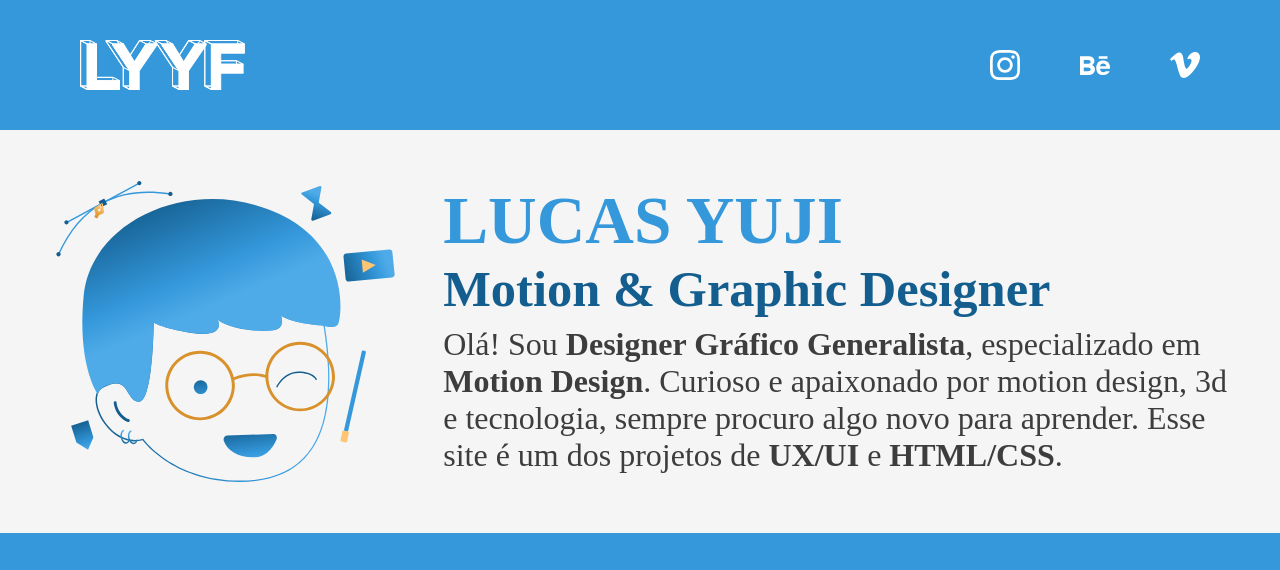
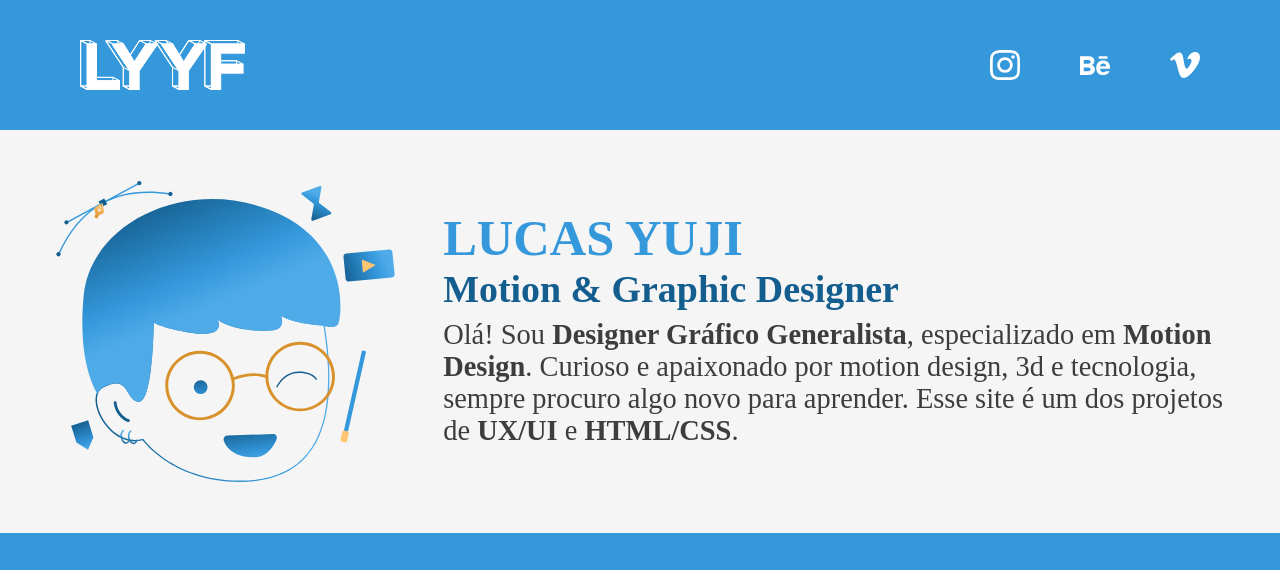
Before and after one commit to lucyuji/me, a plain HTML site: page index.html in a window 1280 px wide. Shown: the top 570 px of the page. Drawn offline with Linux system fonts and the light colour scheme.

Commit message:
Update introducao.css

```diff
--- a/introducao.css
+++ b/introducao.css
@@ -14,7 +14,7 @@
 }
 
 .introducao h1 {
-  font-size: 4.209rem;
+  font-size: 3.157rem;
   font-family: Golos Text;
   font-style: normal;
   font-weight: 900;
@@ -22,7 +22,7 @@
 }
 
 .introducao h2 {
-  font-size: 3.157rem;
+  font-size: 2.369rem;
   font-family: Golos Text;
   font-style: normal;
   font-weight: 900;
@@ -31,7 +31,7 @@
 }
 
 .introducao p {
-  font-size: 2rem;
+  font-size: 1.777rem;
   font-family: Kanit;
   font-style: normal;
   font-weight: 400;
```
